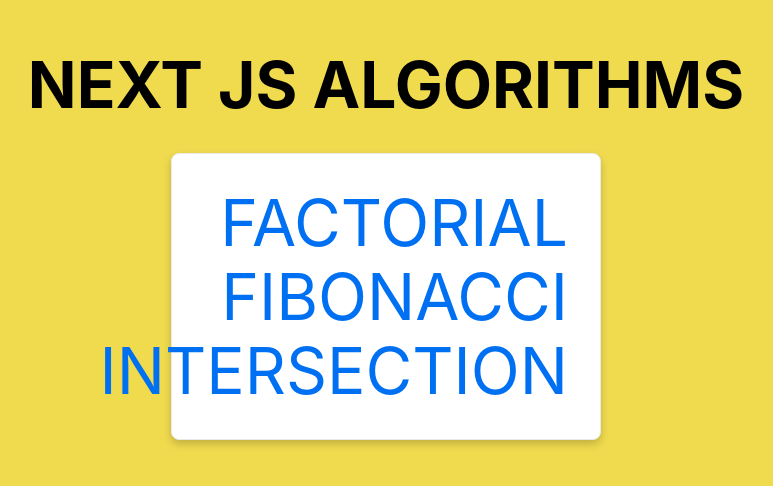
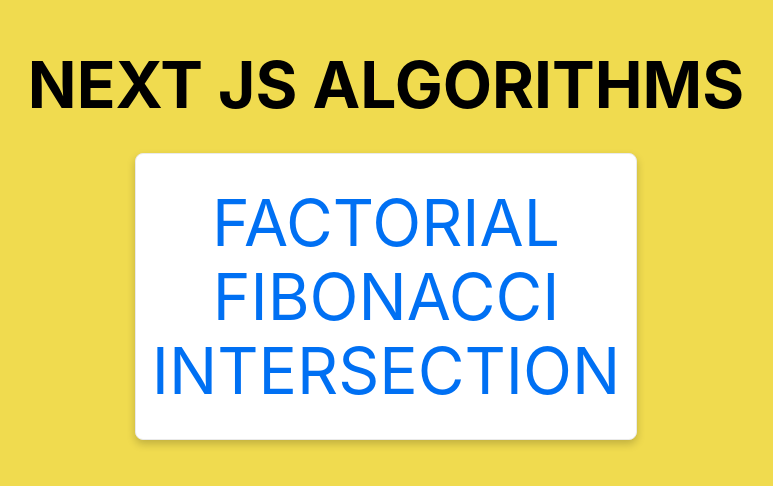
Before and after one commit to carlossgabriel/next-algo, a Next.js app: page / in a window 1280 px wide. Shown: the part 160-646 px from the top of the page, without its empty margins (254-1027 px from the left). Built offline with nearby package versions, Linux system fonts and the light colour scheme.

Commit message:
fix css home

```diff
--- a/pages/index.tsx
+++ b/pages/index.tsx
@@ -1,8 +1,9 @@
 import type { NextPage } from "next";
 import Head from "next/head";
+import Link from "next/link";
+
+import Layout from "../components/layout";
 import styles from "../styles/Home.module.css";
-import Link from "next/link";
-import Layout from "../components/layout";
 
 const Home: NextPage = () => {
   return (
--- a/styles/Home.module.css
+++ b/styles/Home.module.css
@@ -83,7 +83,10 @@
 }
 
 .card {
-  text-align: left;
+  display: flex;
+  justify-content: center;
+  align-items: center;
+  flex-direction: column;
   color: inherit;
   text-decoration: none;
   border: 1px solid #eaeaea;
@@ -93,7 +96,7 @@
   background-color: white;
   border-radius: 8px;
   margin: 32px;
-  max-width: 60%;
+  max-width: 70%;
 }
 
 .card:hover,
```
